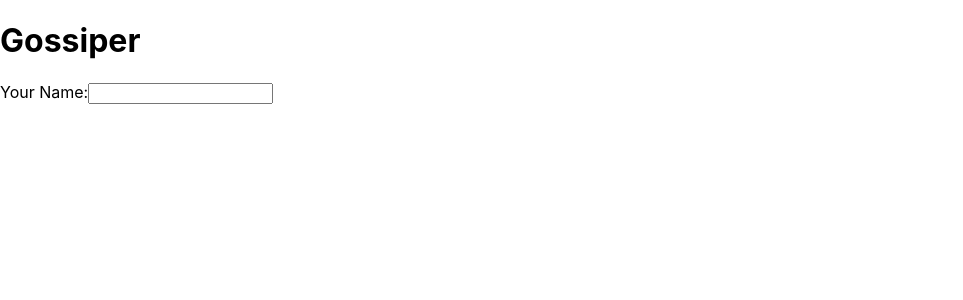
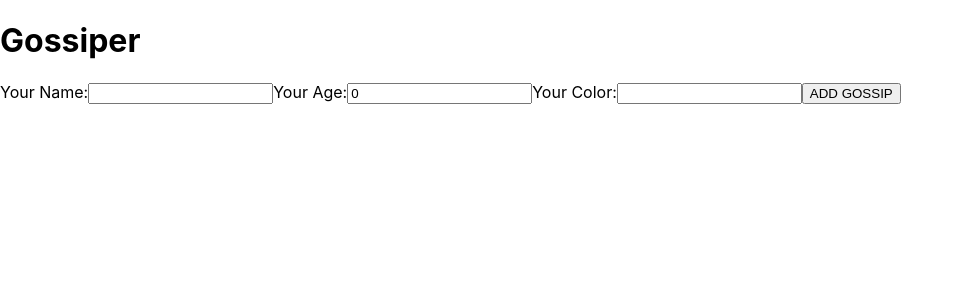
Before and after one commit to Sergio-Montoya-c/taller_react, a React (Create React App) app: page / in a window 1280 px wide. Shown: the top 300 px of the page, without its empty margins (0-963 px from the left). Built offline with nearby package versions, Linux system fonts and the light colour scheme.

Commit message:
Add gossip

```diff
--- a/src/Gossiper.js
+++ b/src/Gossiper.js
@@ -6,11 +6,17 @@ export default class Gossiper extends React.Component {
     gossips: [],
   }
 
+  addGossip = (answer) => {
+    this.setState({
+      gossips: [...this.state.gossips, answer],
+    });
+  }
+
   render () {
     return (
       <div>
         <h1>Gossiper</h1>
-        <Questions />
+        <Questions addGossipProp={this.addGossip} />
       </div>
     );
   }
--- a/src/Questions.js
+++ b/src/Questions.js
@@ -1,4 +1,4 @@
-import React, { Fragment } from 'react';
+import React from 'react';
 
 export default class Questions extends React.Component {
   state = {
@@ -7,12 +7,42 @@ export default class Questions extends React.Component {
     color: "",
   }
 
+  handleSubmit = (event) => {
+    event.preventDefault();
+    const {name, age, color} = this.state;
+
+    const answer = {
+      name: name,
+      age: age,
+      color: color,
+    };
+
+    this.props.addGossipProp(answer);
+
+  }
+
+  handleInputChange = (event) => {
+    const { value, name } = event.target;
+    this.setState({
+      [name]: value,
+    });
+  }
+
   render () {
+    const {name, age, color} = this.state;
     return (
-      <div>
+      <form onSubmit={this.handleSubmit} >
         <label>Your Name:</label>
-        <input type="text" name="name" value="" />
-      </div>
+        <input type="text" name="name" value={name} onChange={this.handleInputChange}/>
+
+        <label>Your Age:</label>
+        <input type="text" name="age" value={age} onChange={this.handleInputChange} />
+
+        <label>Your Color:</label>
+        <input type="text" name="color" value={color} onChange={this.handleInputChange} />
+
+        <input type="submit" value="ADD GOSSIP" />
+      </form>
     );
   }
 };
```
